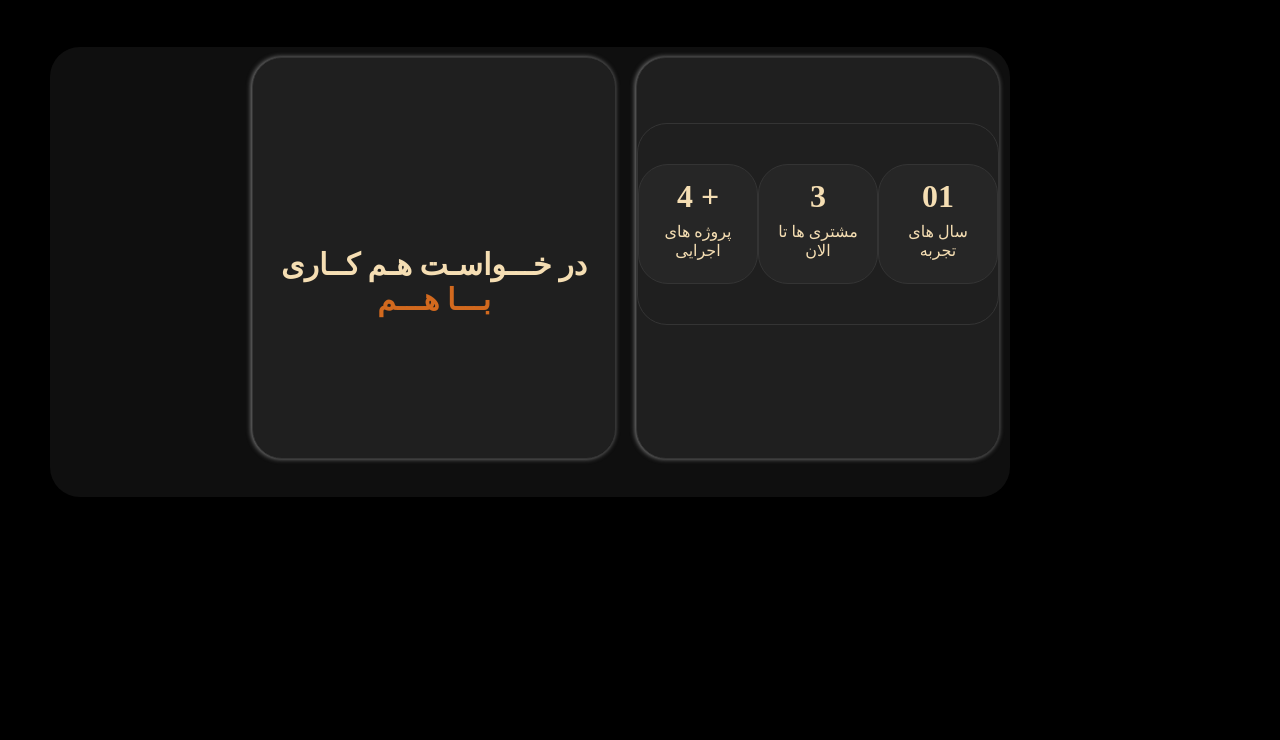
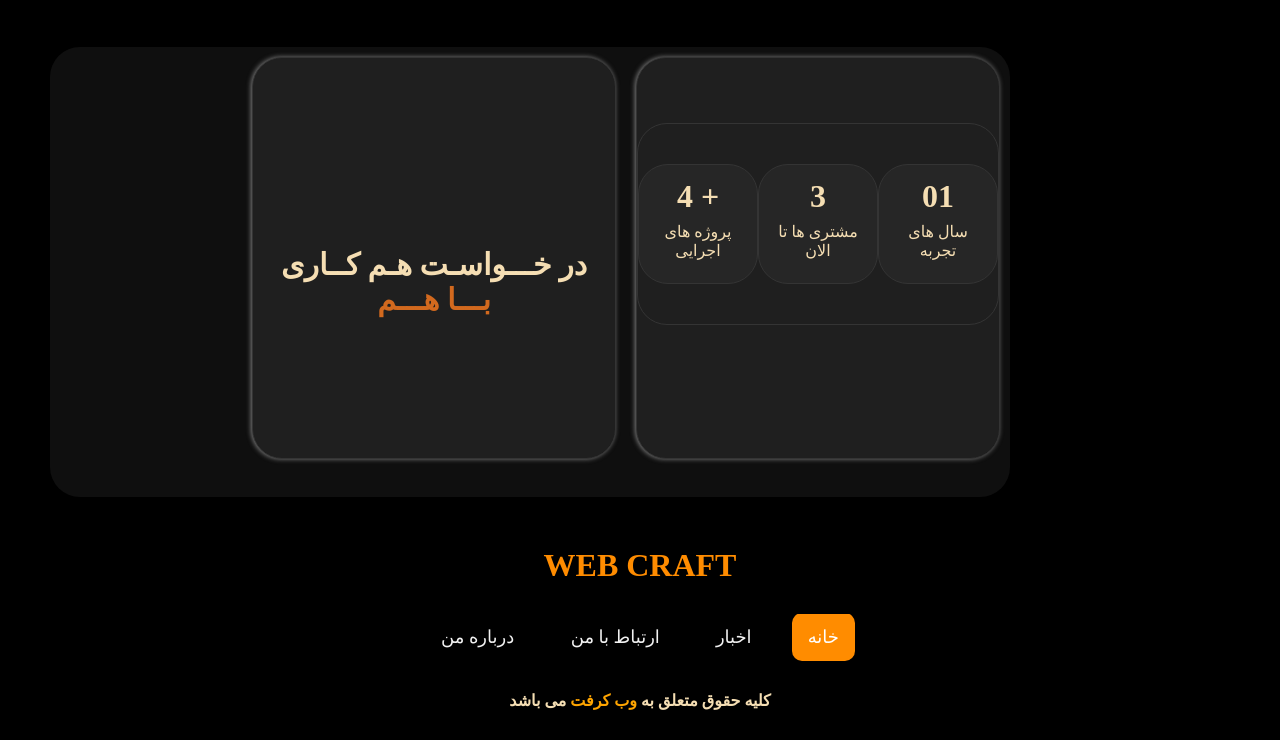
Before and after one commit to amirhoseinmohamadi/WebCraft, a plain HTML site: page index.html in a window 1280 px wide. Shown: the part 1148-1888 px from the top of the page. Before the commit the page ends 1695 px from the top, so only its background shows below. Drawn offline with Linux system fonts and the light colour scheme.

Commit message:
edit code

```diff
--- a/index.html
+++ b/index.html
@@ -167,6 +167,21 @@
   </div>
   </div>
 
+
+  <div class="heder">
+    <div class="title">
+      <h1 style="margin: 30px;">WEB CRAFT</h1>
+    </div>
+
+    <div class="footer">
+      <a class=" active" href="#home">خانه</a>
+      <a href="#news">اخبار</a>
+      <a href="#contact">ارتباط با من </a>
+      <a href="#about">درباره من </a>
+    </div>
+    <h4 style="margin-bottom: 30px; color: wheat;">کلیه حقوق متعلق به <span style="color: orange;">وب کرفت</span> می
+      باشد
+    </h4>
 </body>
 
 </html>
--- a/style.css
+++ b/style.css
@@ -264,3 +264,44 @@ margin-bottom: 50px;
  .infoBox span {
   margin-bottom: 10px;
  }
+
+
+
+
+
+
+.footer a {
+
+  float: center;
+  color: #f2f2f2;
+  padding: 14px 16px;
+  text-decoration: none;
+  font-size: 18px;
+  margin: 10px;
+  border-radius: 10px;
+
+}
+
+.footer a:hover {
+  background-color: #ddd;
+  color: black;
+  border-radius: 15px 0px 15px 0px;
+}
+
+
+.footer a.active {
+  background-color: #FF8C00;
+  color: white;
+
+}
+
+
+.footer {
+  /* background-color: #333333cc; */
+  overflow: hidden;
+  padding: 1%;
+  border-radius: 30px;
+
+  margin-bottom: 30px;
+
+}
```
